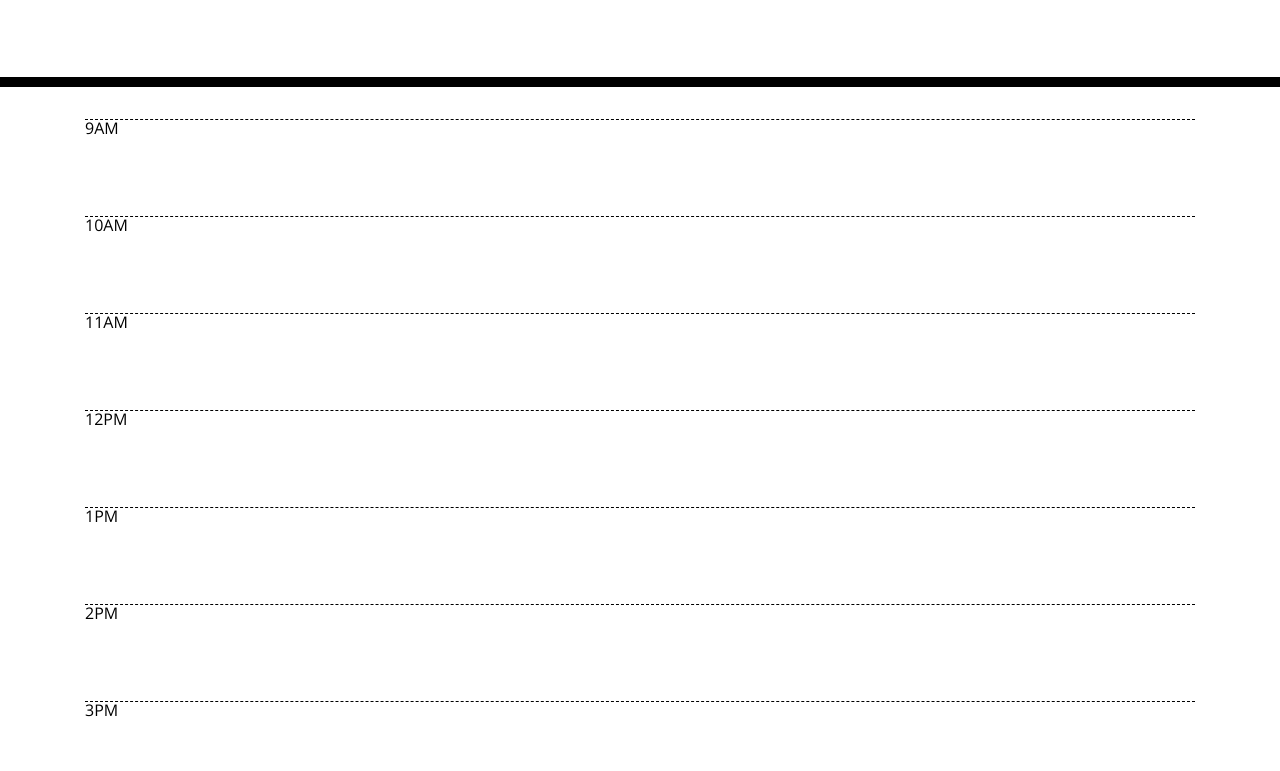
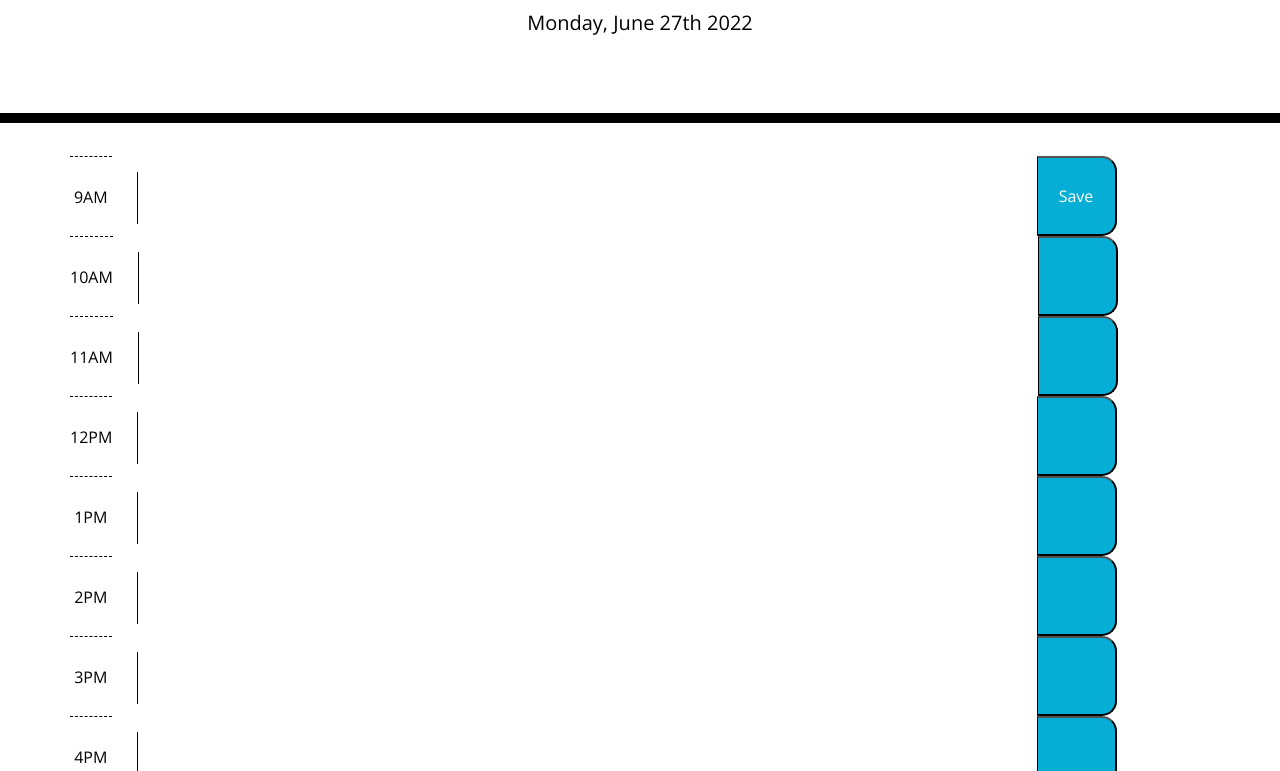
Before and after one commit to stephenmulrow/Work-Day-Scheduler, a plain HTML site: page Develop/index.html in a window 1280 px wide. Shown: the part 181-952 px from the top of the page. Drawn offline with nearby package versions, Linux system fonts and the light colour scheme.

Commit message:
updating changes

```diff
--- a/Develop/index.html
+++ b/Develop/index.html
@@ -41,40 +41,88 @@
     </header>
     <div class="container">
       <!-- Timeblocks go here -->
-      <div class="hour">9AM
-        <div class="time-block">
-          <div class="textarea"></div>
+      <div class="row" id="row9am">
+        <div class="hour" data-hour="">
+          <div class="time-block">9AM</div>
+        </div>
+      <div class="description">
+      <textarea></textarea>
+      </div>
+      <button class="saveBtn">Save</button>
+      </div>
       <div class="row">
+        <div class="hour">
+          <div class="time-block" value="10">10AM</div>
+        </div>
+      <div class="description">
+      <textarea></textarea>
       </div>
+      <button class="saveBtn"></button>
       </div>
-      <div class="textarea"></div>
+      <div class="row">
+        <div class="hour">
+          <div class="time-block" value="11">11AM</div>
+        </div>
+      <div class="description">
+      <textarea></textarea>
+      </div>
+      <button class="saveBtn"></button>
+      </div>
+      <div class="row">
+        <div class="hour">
+          <div class="time-block" value="12">12PM</div>
+        </div>
+      <div class="description">
+      <textarea></textarea>
+      </div>
+      <button class="saveBtn"></button>
+      </div>
+      <div class="row">
+        <div class="hour">
+          <div class="time-block" value="01">1PM</div>
+        </div>
+      <div class="description">
+      <textarea></textarea>
+      </div>
+      <button class="saveBtn"></button>
+      </div>
+      <div class="row">
+        <div class="hour">
+          <div class="time-block" value="02">2PM</div>
+        </div>
+      <div class="description">
+      <textarea></textarea>
+      </div>
+      <button class="saveBtn"></button>
+      </div>
+      <div class="row">
+        <div class="hour">
+          <div class="time-block" value="03">3PM</div>
+        </div>
+      <div class="description">
+      <textarea></textarea>
+      </div>
+      <button class="saveBtn"></button>
+      </div>
+      <div class="row">
+        <div class="hour">
+          <div class="time-block" value="04">4PM</div>
+        </div>
+      <div class="description">
+      <textarea></textarea>
+      </div>
+      <button class="saveBtn"></button>
+      </div>
+      <div class="row">
+        <div class="hour">
+          <div class="time-block" value="05">5PM</div>
+        </div>
+      <div class="description">
+      <textarea></textarea>
+      </div>
+      <button class="saveBtn"></button>
+      </div>
     </div>
-    <div class="hour">10AM</div>
-    <div class="row">
-    </div>
-    <div class="hour">11AM</div>
-    <div class="row">
-    </div>
-    <div class="hour">12PM</div>
-    <div class="row">
-    </div>
-    <div class="hour">1PM</div>
-    <div class="row">
-    </div>
-    <div class="hour">2PM</div>
-    <div class="row">
-    </div>
-    <div class="hour">3PM</div>
-    <div class="row">
-    </div>
-    <div class="hour">4PM</div>
-    <div class="row">
-    </div>
-    <div class="hour">5PM</div>
-    <div class="row">
-    </div>
-
-    </div>
-
+    <script src="script.js"></script>
   </body>
 </html>
--- a/Develop/script.js
+++ b/Develop/script.js
@@ -1,2 +1,18 @@
-var today = moment();
-$("#currentDay").text(today.format("MMM Do, YYYY"));
+ var today = moment();
+ $("#currentDay").text(today.format("dddd, MMMM Do YYYY"));
+
+
+ var timeOfDay = ["09" , "10", "11", "12" , "1", "2", "3", "4", "5"]
+
+
+ var displayedTime = $("data-time")
+
+ var currentTime = moment().format('h')
+
+ for (var i = 0; i < timeOfDay.length; i++){
+   var currentHour = timeOfDay[i]
+ }
+
+ if (timeOfDay[i] < currentTime){
+   $(".desccription").addClass("present")
+ }
--- a/Develop/style.css
+++ b/Develop/style.css
@@ -11,6 +11,7 @@ textarea {
   color: #000000;
   border-left: 1px solid black;
   padding: 10px;
+  width: 900px;
 }
 
 .jumbotron {
@@ -63,6 +64,8 @@ textarea {
   border-bottom-right-radius: 15px;
   background-color: #06aed5;
   color: white;
+  height: 80px;
+  width: 80px;
 }
 
 .saveBtn i:hover {
```
